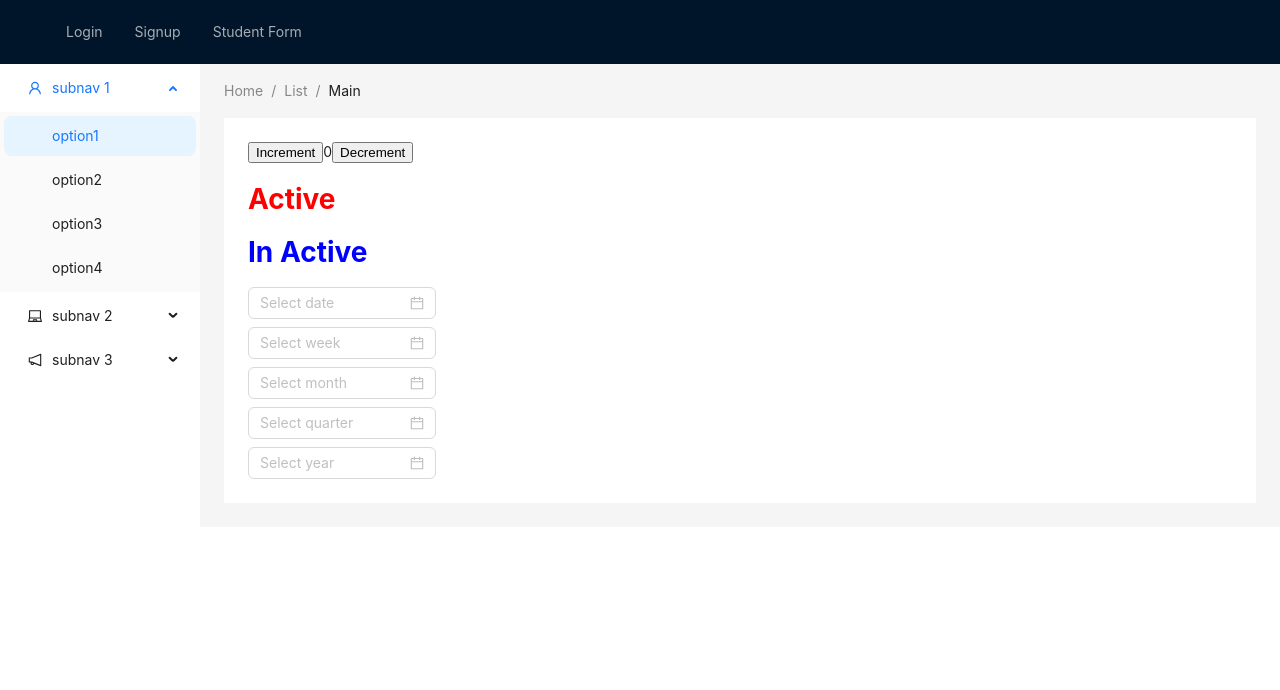
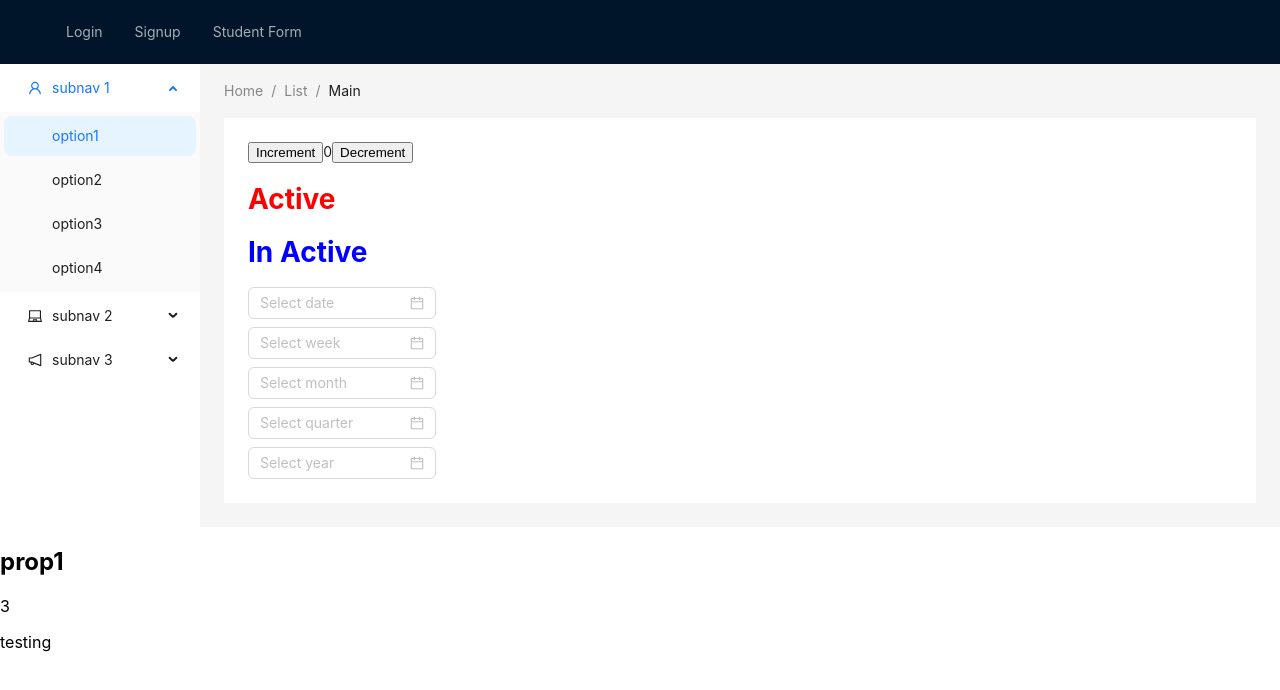
Before and after one commit to vigneshwaran-chandrasekaran/demo-automation-testing, a React (Create React App) app: page /gold in a window 1280 px wide. Shown: the top 690 px of the page. Built offline with nearby package versions, Linux system fonts and the light colour scheme.

Commit message:
basic gold form added

```diff
--- a/src/App.tsx
+++ b/src/App.tsx
@@ -1,9 +1,12 @@
-import { Main } from "./components";
+import { Main, GoldForm } from "./components";
 
 function App() {
   return (
     <div>
       <Main />
+      <GoldForm prop1="prop1" prop2={3}>
+        <p>testing</p>
+      </GoldForm>
     </div>
   );
 }
--- /dev/null
+++ b/src/components/Gold.form.tsx
@@ -0,0 +1,21 @@
+import React, { FC, ReactNode } from "react";
+
+// Define the component's prop types
+interface MyComponentProps {
+  prop1: string;
+  prop2: number;
+  children: ReactNode;
+}
+
+// Create a functional component
+const GoldForm: FC<MyComponentProps> = ({ prop1, prop2, children }) => {
+  return (
+    <div>
+      <h2>{prop1}</h2>
+      <p>{prop2}</p>
+      {children}
+    </div>
+  );
+};
+
+export default GoldForm;
--- a/src/components/index.js
+++ b/src/components/index.ts
@@ -1,2 +1,3 @@
 export { default as Counter } from './Counter';
 export { default as Main } from './Main';
+export { default as GoldForm } from './Gold.form';
```
Also changed, not shown: 1 other file (tests, documents, lock files or other folders).
